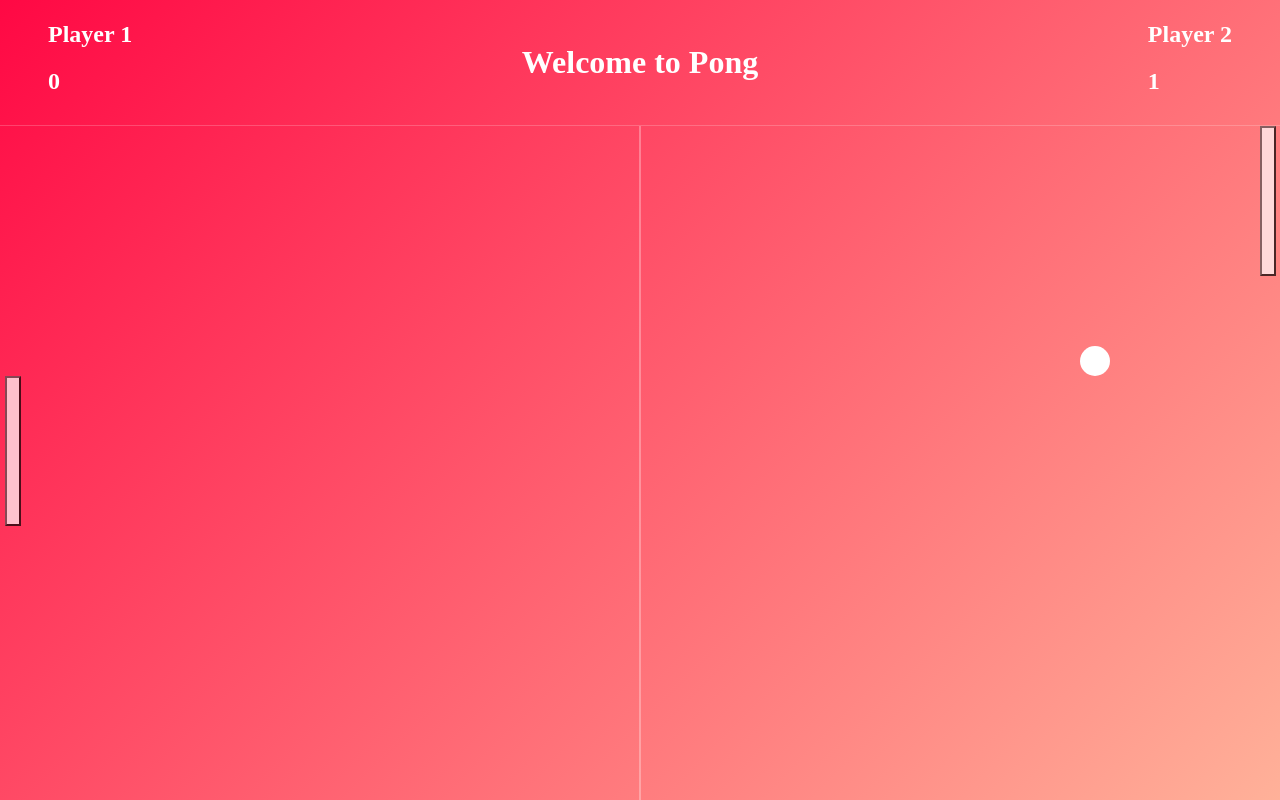
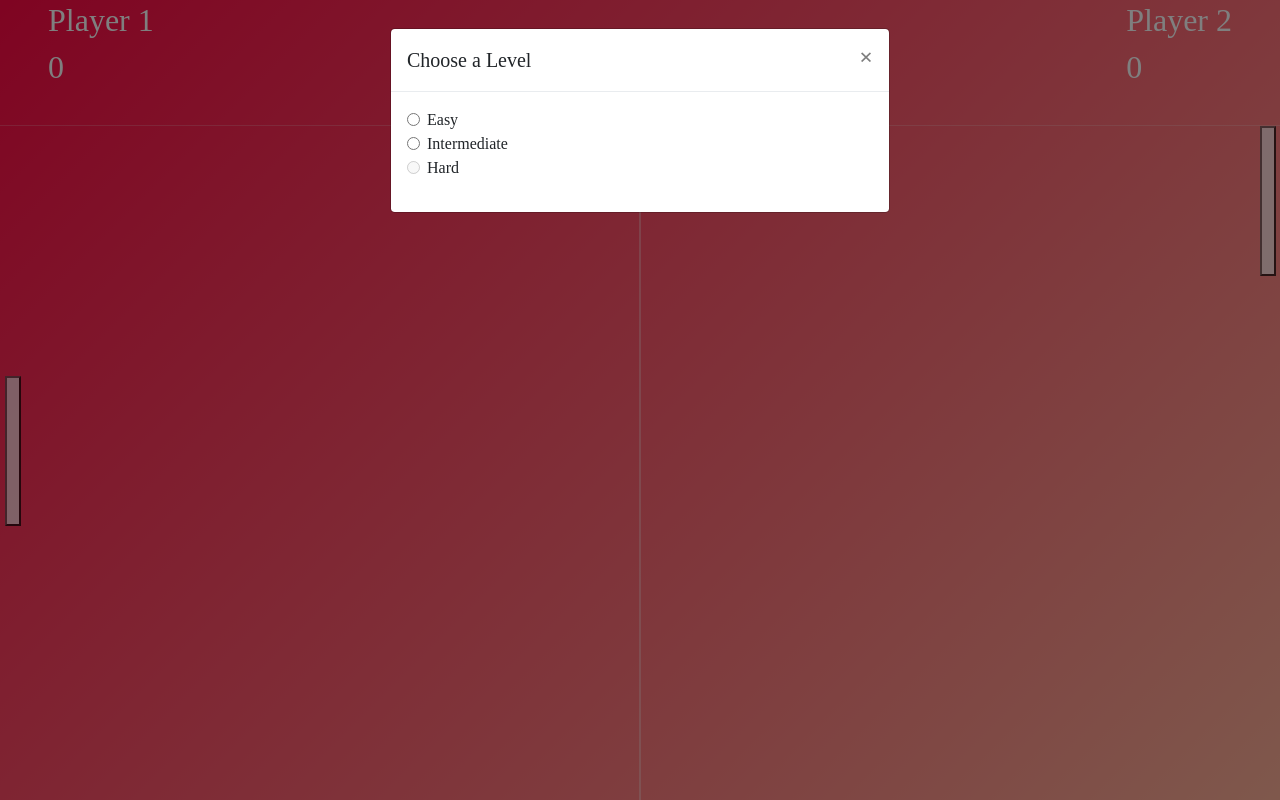
Before and after one commit to Jessica-Koch/pong, a React (Create React App) app: page / in a window 1280 px wide. Built offline with nearby package versions, Linux system fonts and the light colour scheme.

Commit message:
add options for different levels of play

```diff
--- a/package.json
+++ b/package.json
@@ -3,11 +3,13 @@
   "version": "0.1.0",
   "private": true,
   "dependencies": {
+    "bootstrap": "^4.0.0-beta.3",
     "classnames": "^2.2.5",
     "prop-types": "^15.6.0",
     "react": "^16.2.0",
     "react-dom": "^16.2.0",
-    "react-scripts": "1.0.17"
+    "react-scripts": "1.0.17",
+    "reactstrap": "^5.0.0-alpha.4"
   },
   "devDependencies": {
     "@sambego/storybook-styles": "^1.0.0",
--- a/src/Game/Game.css
+++ b/src/Game/Game.css
@@ -22,3 +22,24 @@
 	background-color: rgba(255,255,255,0.3);
 	margin: 0 auto;
 }
+.modal-footer {
+	padding: 0;
+}
+
+.modal-footer button {
+	padding: 1rem;
+	width: 50%;
+	margin: 0!important;
+	border-radius: 0;
+	border: none;
+}
+
+.btn-primary {
+background-image: linear-gradient(-225deg, #273253 0%, #438D9B 100%);
+	border: 0px;
+}
+.btn-secondary {
+	background-image: linear-gradient(-225deg, #ACC1C7 0%, #E9EEF0 100%);
+
+	 background-blend-mode: normal, lighten, soft-light;
+}
--- a/src/Game/Game.jsx
+++ b/src/Game/Game.jsx
@@ -1,6 +1,6 @@
 import React, { Component } from 'react';
-import { add, inc, multiply, negate, subtract } from 'ramda';
-import { number } from 'prop-types';
+import { Modal, ModalHeader, ModalBody, Input, Label, Form, FormGroup } from 'reactstrap';
+import { add, inc, divide, multiply, negate, subtract } from 'ramda';
 import Paddle from '../Paddle';
 import PongBall from '../PongBall';
 import Score from '../Score';
@@ -8,7 +8,7 @@ import { Loop } from '../utils/Loop';
 import './Game.css';
 
 const gameStartHeight = (window.innerHeight / 2) - 150;
-const gameWidth = window.innerWidth;
+
 class Game extends Component {
   constructor(props) {
     super(props);
@@ -16,27 +16,57 @@ class Game extends Component {
       ballY: Math.floor(Math.random() * 13),
       ballX: Math.floor(window.innerWidth / 2),
 
+
       // randomly choose the direction
       vx: 5 * (Math.random() < 0.5 ? 1 : -1), // accelleration
       vy: 5 * (Math.random() < 0.5 ? 1 : -1), // accelleration
+      speed: 2 * (Math.random() < 0.5 ? 1 : -1),
 
       leftScore: 0,
       rightScore: 0,
 
+      level: 'easy',
       leftPaddleTop: gameStartHeight,
-      rightPaddleY: gameStartHeight,
+      rightPaddleY: 0,
+      isModalOpen: true,
     };
   }
 
+  // componentDidMount() {
+  //
+  // }
 
-  componentDidMount() {
+    onKeyDown = (event) => {
+      // if up arrow hit & top of paddle is below top header
+      if (event.keyCode === 38 && event.target.getBoundingClientRect().top > 150) {
+        this.setState(prevState => ({ leftPaddleTop: `${prevState.leftPaddleTop - 10}` }));
+      } else if (event.keyCode === 40 && (event.target.getBoundingClientRect().top + 150) < window.innerHeight) {
+        this.setState(prevState => ({ leftPaddleTop: `${add(prevState.leftPaddleTop, 10)}` }));
+      }
+    }
+
+    onSubmit = (e) => {
+      this.setState({ level: e.target.value });
+
+      this.toggle();
+
+      this.startGame();
+    }
+
+    startGame = () => {
       Loop((tick) => {
+        if (this.state.level === 'easy') {
+          this.easyAI(tick);
+        } else if (this.state.level === 'intermediate') {
+          this.intermediateAI();
+        }
+
+
         this.setState({
           ballX: multiply(add(this.state.ballX, this.state.vx), tick),
           ballY: multiply(add(this.state.ballY, this.state.vy), tick),
         });
 
-      this.computerPlayer();
         // // if the ball is at the right side of the screen
         if (this.state.ballX > (add(this.boardBoundsRight, 50))) {
           this.setState({
@@ -45,7 +75,9 @@ class Game extends Component {
           }); // reverse direction of ball
         }
 
-      if (this.state.ballX > (subtract(this.boardBoundsRight, 50)) && this.state.ballY > this.state.rightPaddleY && this.state.ballY < add(this.state.rightPaddleY, 150)) {
+        if (this.state.ballX > (subtract(this.boardBoundsRight, 50)) &&
+        this.state.ballY > this.state.rightPaddleY &&
+        this.state.ballY < add(this.state.rightPaddleY, 150)) {
           return this.setState({
             vy: negate(this.state.vy),
             vx: negate(this.state.vx),
@@ -77,17 +109,43 @@ class Game extends Component {
       });
     }
 
+    toggle=() => {
+      this.setState({
+        isModalOpen: !this.state.isModalOpen,
+      });
+    }
 
-    onKeyDown = (event) => {
-      // if up arrow hit & top of paddle is below top header
-      if (event.keyCode === 38 && event.target.getBoundingClientRect().top > 150) {
-        this.setState(prevState => ({ leftPaddleTop: `${prevState.leftPaddleTop - 10}` }));
-      } else if (event.keyCode === 40 && (event.target.getBoundingClientRect().top + 150) < window.innerHeight) {
-        this.setState(prevState => ({ leftPaddleTop: `${add(prevState.leftPaddleTop, 10)}` }));
+      changeBackdrop=(e) => {
+        let value = e.target.value;
+        if (value !== 'static') {
+          value = JSON.parse(value);
+        }
+        this.setState({ backdrop: value });
+      }
+
+    easyAI = (tick) => {
+      if (this.state.rightPaddleY >= 0) {
+        this.setState(prevState => ({
+          // speed: negate(prevState.speed),
+          rightPaddleY: multiply(add(prevState.rightPaddleY, this.state.speed), tick),
+        }));
+      }
+
+      if (this.state.rightPaddleY < 0) {
+        this.setState(prevState => ({
+          speed: negate(prevState.speed),
+          rightPaddleY: multiply(add(prevState.rightPaddleY, negate(this.state.speed)), tick),
+        }));
+      }
+      if (this.state.rightPaddleY > (subtract(window.innerHeight, 120))) {
+        this.setState(prevState => ({
+          speed: negate(prevState.speed),
+          rightPaddleY: multiply(add(prevState.rightPaddleY, negate(this.state.speed)), tick),
+        }));
       }
     }
 
-    computerPlayer = () => {
+    intermediateAI = () => {
       // if paddle moving toward us & up
       if (this.state.vx > 0 && this.state.ballY < (window.innerHeight / 2) && this.state.rightPaddleY > 0) {
         this.setState(prevState => ({ rightPaddleY: `${subtract(prevState.rightPaddleY, 10)}` }));
@@ -96,6 +154,7 @@ class Game extends Component {
         this.setState(prevState => ({ rightPaddleY: `${add(prevState.rightPaddleY, 10)}` }));
       }
     }
+
   boardBoundsRight = window.innerWidth;
   gameStartHeight = 600;
 
@@ -105,6 +164,36 @@ class Game extends Component {
     } = this.state;
     return (
       <div className="Game">
+
+        <Modal isOpen={this.state.isModalOpen} toggle={this.toggle} className={this.props.className} backdrop>
+          <ModalHeader toggle={this.toggle}>Choose a Level</ModalHeader>
+          <ModalBody>
+            <Form>
+
+              <FormGroup tag="fieldset">
+                <FormGroup check>
+                  <Label check>
+                    <Input type="radio" onChange={this.onSubmit} name="level" value="easy" />
+                    Easy
+                  </Label>
+                </FormGroup>
+                <FormGroup check>
+                  <Label check>
+                    <Input type="radio" onChange={this.onSubmit} name="level" value="intermediate" />
+                    Intermediate
+                  </Label>
+                </FormGroup>
+                <FormGroup check disabled>
+                  <Label check>
+                    <Input type="radio" onChange={this.onSubmit} name="level" value="hard" disabled />
+                    Hard
+                  </Label>
+                </FormGroup>
+              </FormGroup>
+            </Form>
+          </ModalBody>
+
+        </Modal>
         <Score position="left" player="1" total={leftScore} />
         {(leftScore === 11 || rightScore === 11) ?
           (
--- a/src/index.css
+++ b/src/index.css
@@ -1,3 +1,5 @@
+
+
 * {
   box-sizing: border-box;
 }
--- a/src/index.js
+++ b/src/index.js
@@ -1,5 +1,6 @@
 import React from 'react';
 import ReactDOM from 'react-dom';
+import 'bootstrap/dist/css/bootstrap.css';
 import './index.css';
 import App from './App';
 import registerServiceWorker from './registerServiceWorker';
```
Lines whose indentation alone changed are shown as unchanged.
